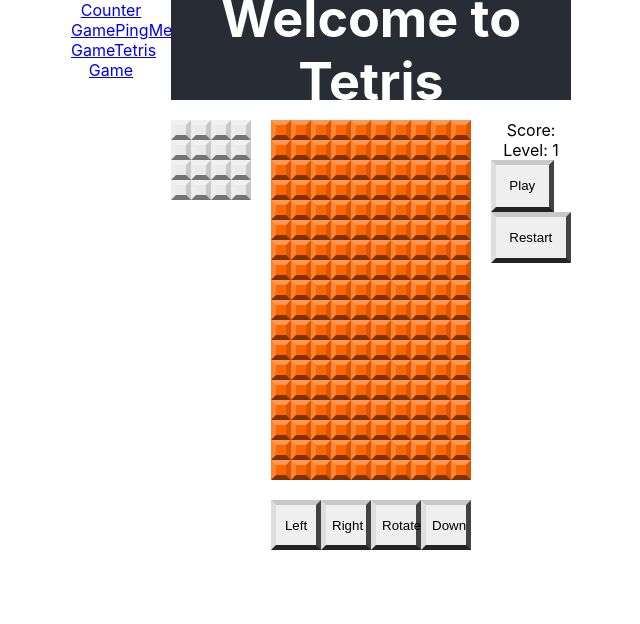
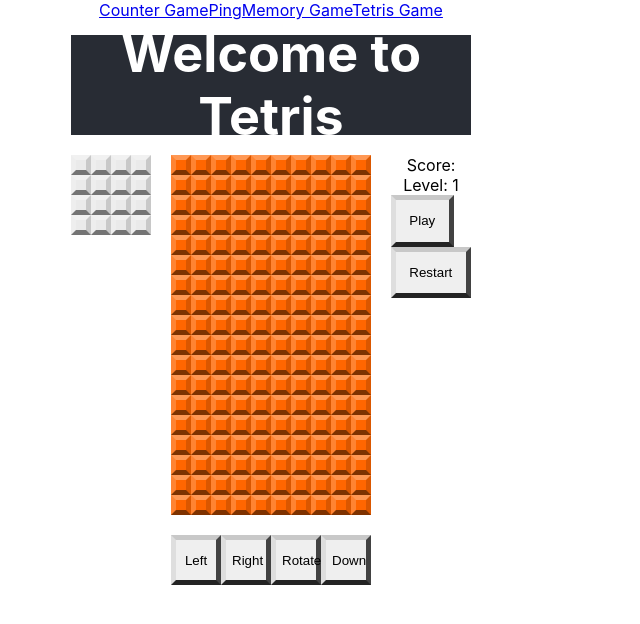
Before and after one commit to DigitalCraftsStudents/dev-arcade, a React (Create React App) app in the folder client/: page /tetris in a window 1280 px wide. Shown: the top 624 px of the page, without its empty margins (369-1009 px from the left). Built offline with nearby package versions, Linux system fonts and the light colour scheme.

Commit message:
installed bulma and fixed css that was affection the main page

```diff
--- a/client/package.json
+++ b/client/package.json
@@ -7,6 +7,7 @@
     "@testing-library/jest-dom": "^5.14.1",
     "@testing-library/react": "^11.2.7",
     "@testing-library/user-event": "^12.8.3",
+    "bulma": "^0.9.3",
     "react": "^17.0.2",
     "react-dom": "^17.0.2",
     "react-redux": "^7.2.4",
--- a/client/src/games/tetris/css/tetris.css
+++ b/client/src/games/tetris/css/tetris.css
@@ -1,22 +1,11 @@
-.App-header {
-  background-color: #282c34;
-  min-height: 10vh;
-  grid-area: h;
-  display: flex;
-  flex-direction: column;
-  align-items: center;
-  justify-content: center;
-  font-size: calc(10px + 2vmin);
-  color: white;
-}
-
 /* App */
-.App {
+.tetris{
   --col-side: calc(var(--tile-size) * 4);
   --col-center: calc(var(--tile-size) * 10);
   --grid-height: calc(var(--tile-size) * 18);
 
   width: calc(var(--tile-size) * (4 + 1 + 10 + 1 + 4));
+  padding-top: 15px;
   margin: auto;
   display: grid;
 
@@ -31,6 +20,19 @@
   grid-template-areas: "h h h"
                        "l c r"
                        ". b .";
+}
+
+.tetris-header {
+  background-color: #282c34;
+  min-height: 10vh;
+  grid-area: h;
+  display: flex;
+  flex-direction: column;
+  align-items: center;
+  justify-content: center;
+  font-size: calc(10px + 2vmin);
+  color: white;
+
 }
 
 :root {
@@ -101,7 +103,7 @@
 
 /* Grid Square */
 .grid-square {
-  border-style: solid;
+  border-style:solid;
   width: var(--tile-size);
   height: var(--tile-size);
   border-width: var(--border-width);
--- a/client/src/games/tetris/tetris.js
+++ b/client/src/games/tetris/tetris.js
@@ -11,8 +11,8 @@
 
 const Tetris = (props) => (
 
-    <div className="App">
-      <header className="App-header">
+    <div className="tetris">
+      <header className="tetris-header">
         <h1>Welcome to Tetris</h1>
       </header>
       <GridBoard />
```
Also changed, not shown: 1 other file (tests, documents, lock files or other folders).
